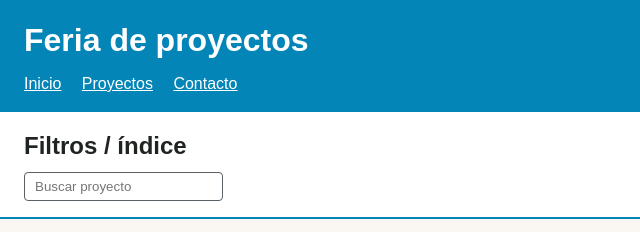
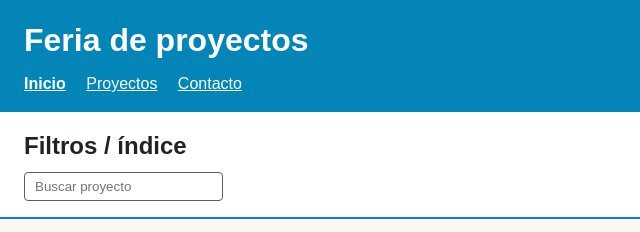
Before and after one commit to belcalvo93/feria-de-proyectos, a plain HTML site: page index.html in a window 1280 px wide. Shown: the top 232 px of the page, 0-640 px from the left. Drawn offline with Linux system fonts and the light colour scheme.

```diff
--- a/css/styles.css
+++ b/css/styles.css
@@ -41,6 +41,11 @@
   display: inline-block;
   margin-right: 16px;
   color: var(--color-superficie);
+}
+
+/* Modificador: link de la sección actual */
+.page-header__link--active {
+  font-weight: bold;
 }
 
 /* position: sticky -> queda pegada arriba al hacer scroll */
```
Also changed, not shown: 1 other file.
